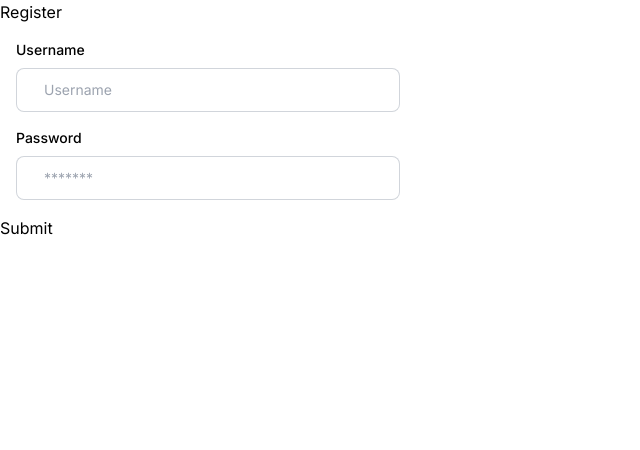
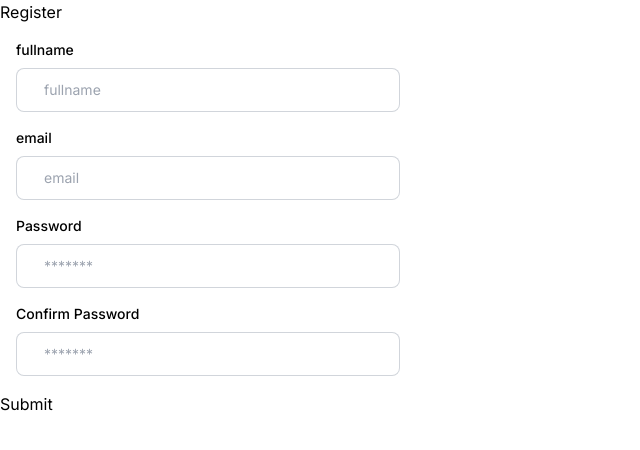
Before and after one commit to osil/NextJS-TypeScript, a Next.js app: page /register in a window 1280 px wide. Shown: the top 450 px of the page, without its empty margins (0-640 px from the left). Built offline with nearby package versions, Linux system fonts and the light colour scheme.

Commit message:
add zod confirm password

```diff
--- a/src/app/(Auth)/register/page.tsx
+++ b/src/app/(Auth)/register/page.tsx
@@ -6,13 +6,25 @@ import { zodResolver } from "@hookform/resolvers/zod";
 
 import Inputs from "@/components/Inputs";
 
-const FormSchema = z.object({
-  username: z.string().min(2, "กรุณาระบุชื่อผู้ใช้"),
-  password: z
-    .string()
-    .min(6, "รหัสผ่าน 6 ตัวขึ้นไป")
-    .max(20, "รหัสผ่านไม่เกิน 20 ตัว"),
-});
+const FormSchema = z
+  .object({
+    fullname: z.string().min(2, "กรุณาระบุชื่อผู้ใช้"),
+    email: z.string().email("กรุณากรอกอีเมล"),
+    password: z
+      .string()
+      .min(6, "รหัสผ่าน 6 ตัวขึ้นไป")
+      .max(20, "รหัสผ่านไม่เกิน 20 ตัว"),
+    confirmPassword: z.string(),
+  })
+  .refine(
+    (values) => {
+      return values.password === values.confirmPassword;
+    },
+    {
+      message: "Passwords must match!",
+      path: ["confirmPassword"],
+    }
+  );
 type FormSchemaType = z.infer<typeof FormSchema>;
 
 type Props = {};
@@ -27,19 +39,27 @@ const Register = (props: Props) => {
     resolver: zodResolver(FormSchema),
   });
   const onSubmit: SubmitHandler<FormSchemaType> = (data) => console.log(data);
-  console.log(errors);
 
   return (
     <>
       <div>Register</div>
       <form onSubmit={handleSubmit(onSubmit)}>
         <Inputs
-          name="username"
+          name="fullname"
           type="text"
-          placeholder="Username"
-          label="Username"
+          placeholder="fullname"
+          label="fullname"
           register={register}
-          error={errors?.username?.message}
+          error={errors?.fullname?.message}
+          disable={isSubmitting}
+        />
+        <Inputs
+          name="email"
+          type="text"
+          placeholder="email"
+          label="email"
+          register={register}
+          error={errors?.email?.message}
           disable={isSubmitting}
         />
         <Inputs
@@ -51,6 +71,15 @@ const Register = (props: Props) => {
           error={errors?.password?.message}
           disable={isSubmitting}
         />
+        <Inputs
+          name="confirmPassword"
+          type="password"
+          placeholder="*******"
+          label="Confirm Password"
+          register={register}
+          error={errors?.confirmPassword?.message}
+          disable={isSubmitting}
+        />
         <button>Submit</button>
       </form>
     </>
```
